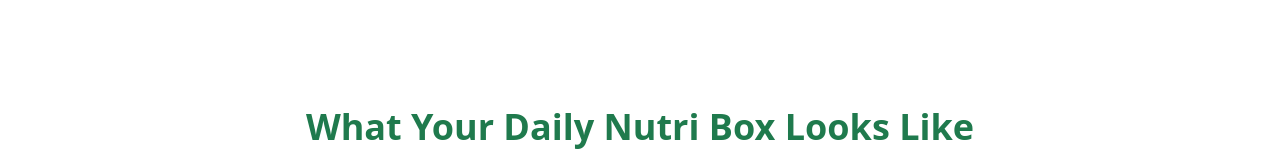
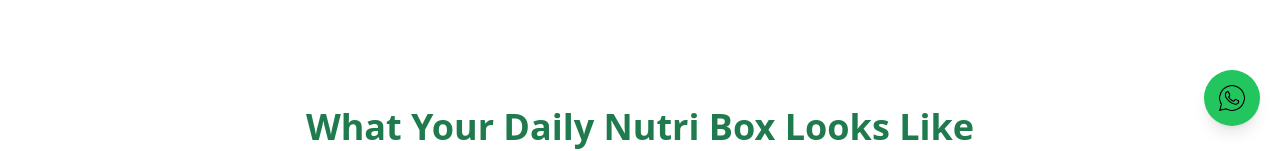
Before and after one commit to solai-sakthi-dasan-23/folks-and-forks, a React (Vite) app in the folder frontend/folks-and-forks/: page / in a window 1280 px wide. Shown: the part 654-805 px from the top of the page. Built offline with nearby package versions, Linux system fonts and the light colour scheme; no server answers.

Commit message:
Added contact info and whatsapp icon

```diff
--- a/frontend/folks-and-forks/src/App.jsx
+++ b/frontend/folks-and-forks/src/App.jsx
@@ -6,6 +6,7 @@ import TrustBar from "./components/TrustBar";
 import NutriDetails from "./components/NutriDetails";
 import OrderForm from "./components/OrderForm";
 import Footer from "./components/Footer";
+import WhatsAppButton from "./components/WhatsAppButton";
 
 export default function App() {
   return (
@@ -18,6 +19,7 @@ export default function App() {
         <TrustBar />
         <NutriDetails />
         <OrderForm />
+        <WhatsAppButton />
       </main>
       <Footer />
     </div>
--- a/frontend/folks-and-forks/src/components/Footer.jsx
+++ b/frontend/folks-and-forks/src/components/Footer.jsx
@@ -1,7 +1,30 @@
 export default function Footer() {
   return (
-    <footer className="border-t border-borderLight py-6 text-center text-xs subtext">
-      © 2025 Folks & Forks. Nutrition from nature.
+    <footer className="border-t border-borderLight py-8 text-xs text-center subtext">
+      <div className="flex flex-col items-center gap-3">
+
+        {/* Contact Info */}
+        <div className="flex flex-col sm:flex-row items-center gap-2 sm:gap-6">
+          <a
+            href="tel:+919876543210"
+            className="hover:text-brandGreen transition"
+          >
+            📞 +91 9342861726
+          </a>
+
+          <a
+            href="mailto:folksandforks.2025@gmail.com"
+            className="hover:text-brandGreen transition"
+          >
+            ✉️ folksandforks.2025@gmail.com
+          </a>
+        </div>
+
+        {/* Copyright */}
+        <div className="opacity-70">
+          © 2025 Folks & Forks. Nutrition from nature.
+        </div>
+      </div>
     </footer>
   );
 }
--- /dev/null
+++ b/frontend/folks-and-forks/src/components/WhatsAppButton.jsx
@@ -0,0 +1,27 @@
+export default function WhatsAppButton() {
+  const phoneNumber = "9342861726"; // 👈 replace with your number
+  const message =
+    "Hi! I want to know more about the Golden Nutri Box subscription.";
+
+  const whatsappUrl = `https://wa.me/${phoneNumber}?text=${encodeURIComponent(
+    message
+  )}`;
+
+  return (
+    <a
+      href={whatsappUrl}
+      target="_blank"
+      rel="noopener noreferrer"
+      className="fixed bottom-5 right-5 z-50 flex items-center justify-center
+                 w-14 h-14 rounded-full bg-green-500 hover:bg-green-600
+                 shadow-lg transition"
+      aria-label="Chat with us on WhatsApp"
+    >
+      <img
+        src="./wa.png"
+        alt="WhatsApp"
+        className="w-7 h-7"
+      />
+    </a>
+  );
+}
```
Also changed, not shown: frontend/folks-and-forks/public/wa.png (added), frontend/folks-and-forks/public/whatsapp.svg (added).
